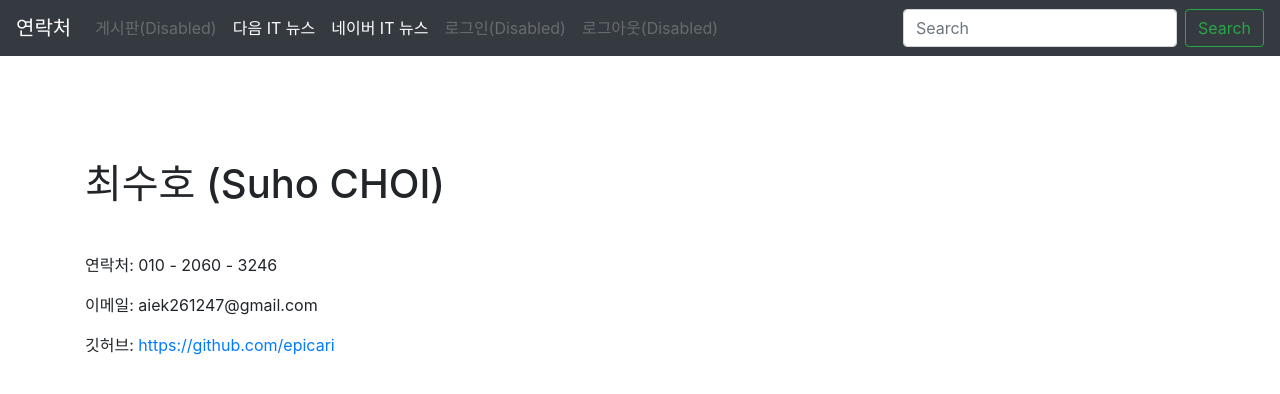
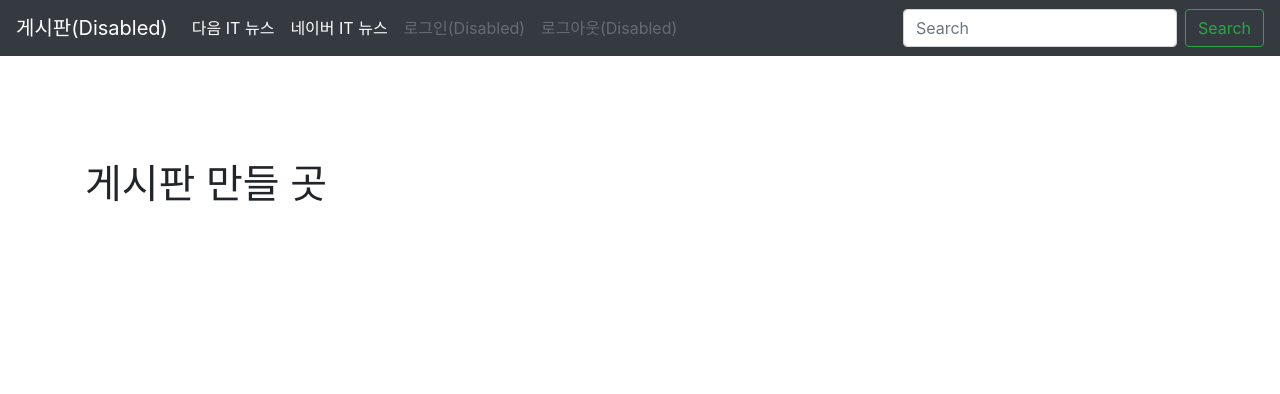
Before and after one commit to epicari/my_django, a Django app: page / in a window 1280 px wide. Shown: the top 394 px of the page. Run offline with Django 3.2, Linux system fonts and the light colour scheme; some libraries are stand-ins or nearby versions.

Commit message:
Fixed code and add description

```diff
--- a/myproject/myproject/settings.py
+++ b/myproject/myproject/settings.py
@@ -92,8 +92,8 @@ DATABASES = {
     'default': {
         'ENGINE': 'django.db.backends.mysql',
         'NAME': 'news',
-        'USER': 'root',
-        'PASSWORD': 'index442',
+        'USER': 'djangouser',
+        'PASSWORD': 'django1234',
         'HOST': '127.0.0.1',
         'POST': '3306',
     }
--- a/myproject/myproject/templates/base.html
+++ b/myproject/myproject/templates/base.html
@@ -37,15 +37,12 @@
     <header>
   <!-- Fixed navbar -->
   <nav class="navbar navbar-expand-md navbar-dark fixed-top bg-dark">
-    <a class="navbar-brand" href="{% url 'index' %}"> 연락처 </a>
+    <a class="navbar-brand" href="{% url 'index' %}"> 게시판(Disabled) </a>
     <button class="navbar-toggler" type="button" data-toggle="collapse" data-target="#navbarCollapse" aria-controls="navbarCollapse" aria-expanded="false" aria-label="Toggle navigation">
       <span class="navbar-toggler-icon"></span>
     </button>
     <div class="collapse navbar-collapse" id="navbarCollapse">
       <ul class="navbar-nav mr-auto">
-        <li class="nav-item">
-          <a class="nav-link disabled" href="#" tabindex="-1" aria-disabled="true">게시판(Disabled)</a>
-        </li>
         <li class="nav-item active">
           <a class="nav-link" href="{% url 'dnews' %}"> 다음 IT 뉴스 </a>
         </li>
--- a/myproject/news/templates/index.html
+++ b/myproject/news/templates/index.html
@@ -4,10 +4,7 @@
 <main role="main" class="flex-shrink-0">
   <div class="container">
     <p style="margin-top: 100px;"></p>
-    <h1 class="mt-5"> 최수호 (Suho CHOI) </h1>
-    <p style="margin-top: 45px;"> 연락처: 010 - 2060 - 3246 </p>
-    <p> 이메일: aiek261247@gmail.com </p>
-    <p style="margin-bottom: 50px;"> 깃허브: <a href="https://github.com/epicari"> https://github.com/epicari </a></p>
+    <h1 class="mt-5"> 게시판 만들 곳 </h1>
   </div>
 </main>
 {% endblock %}
```
Also changed, not shown: README.md.
